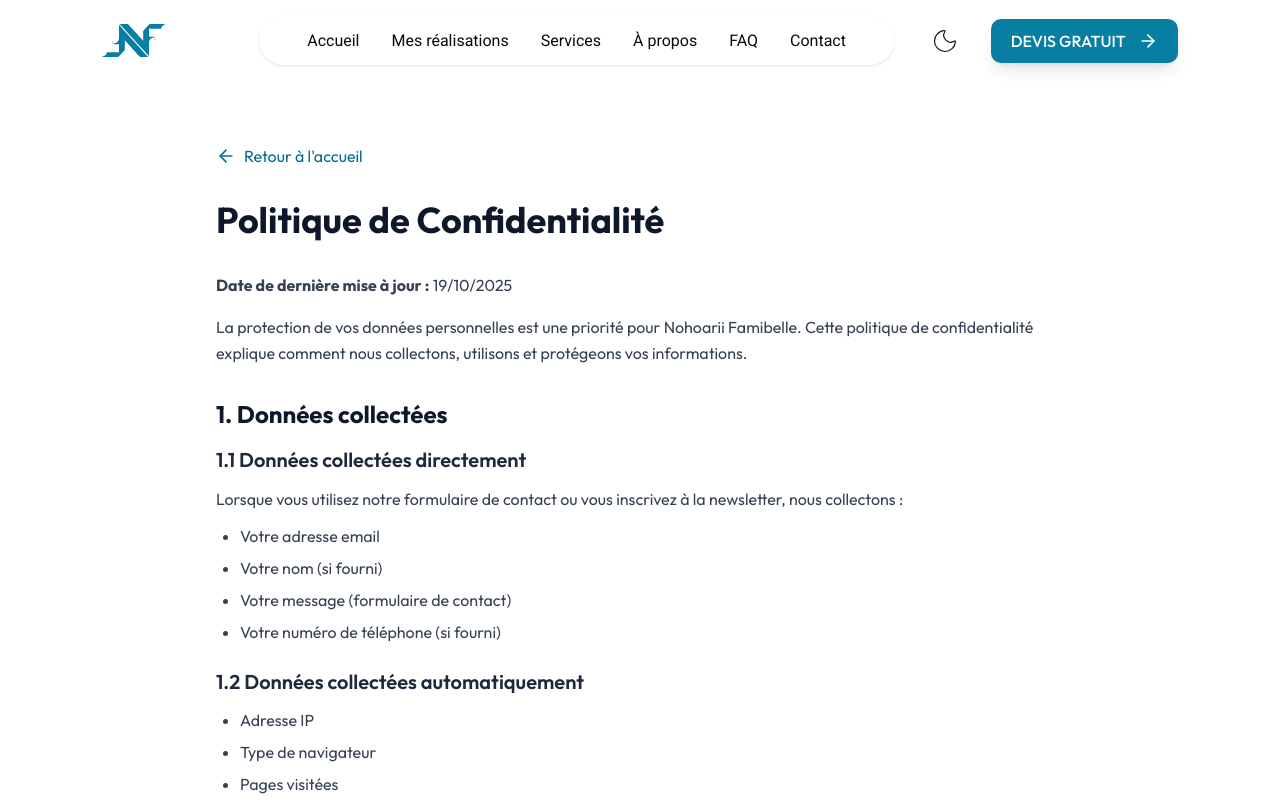
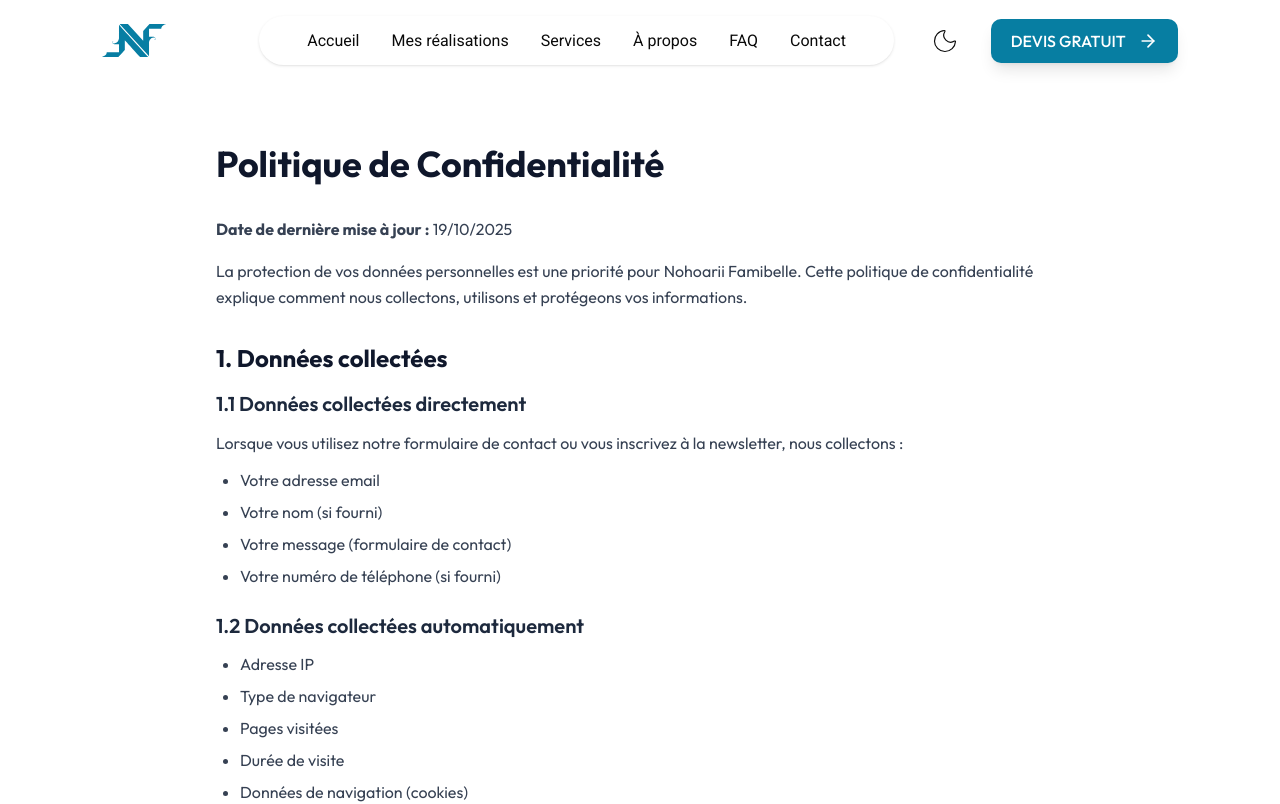
Before and after one commit to nohoariifamibelle/portfolio-nohoarii-famibelle, a Next.js app: page /politique-confidentialite in a window 1280 px wide. Shown: the top 804 px of the page. Built offline with nearby package versions, Linux system fonts and the light colour scheme.

Commit message:
fix(rgpd) : Remove 'Retour à l'accueil' button

```diff
--- a/src/app/mentions-legales/page.tsx
+++ b/src/app/mentions-legales/page.tsx
@@ -15,14 +15,6 @@ export default function MentionsLegales() {
       <Navbar />
       <main className="min-h-screen bg-white py-24">
         <div className="max-w-4xl mx-auto px-6 py-16">
-          <Link
-            href="/"
-            className="inline-flex items-center gap-2 text-blueSurf-600 hover:text-blueSurf-700 mb-8 transition-colors"
-          >
-            <ArrowLeft size={20} />
-            Retour à l&apos;accueil
-          </Link>
-
           <h1 className="text-4xl font-bold text-slate-900 mb-8">
             Mentions Légales
           </h1>
--- a/src/app/politique-confidentialite/page.tsx
+++ b/src/app/politique-confidentialite/page.tsx
@@ -15,14 +15,6 @@ export default function PolitiqueConfidentialite() {
       <Navbar />
       <main className="min-h-screen bg-white py-20">
         <div className="max-w-4xl mx-auto px-6 py-16">
-          <Link
-            href="/"
-            className="inline-flex items-center gap-2 text-blueSurf-600 hover:text-blueSurf-700 mb-8 transition-colors"
-          >
-            <ArrowLeft size={20} />
-            Retour à l&apos;accueil
-          </Link>
-
           <h1 className="text-4xl font-bold text-slate-900 mb-8">
             Politique de Confidentialité
           </h1>
```
